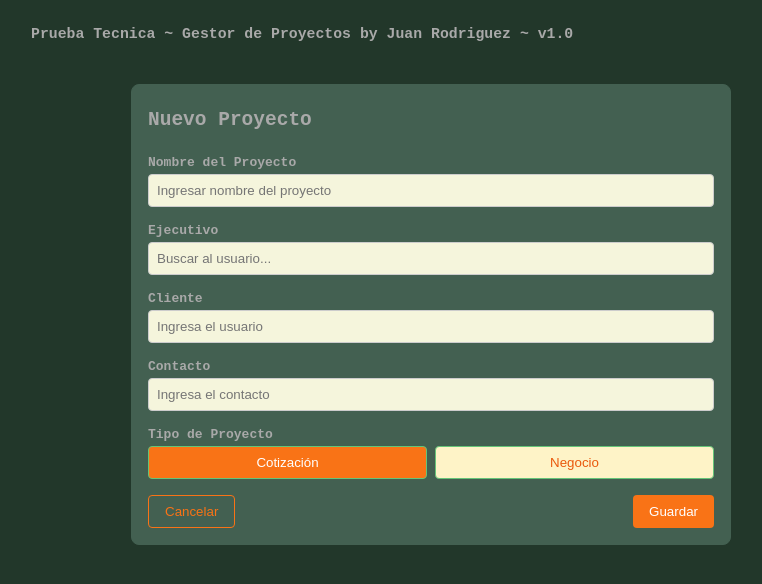
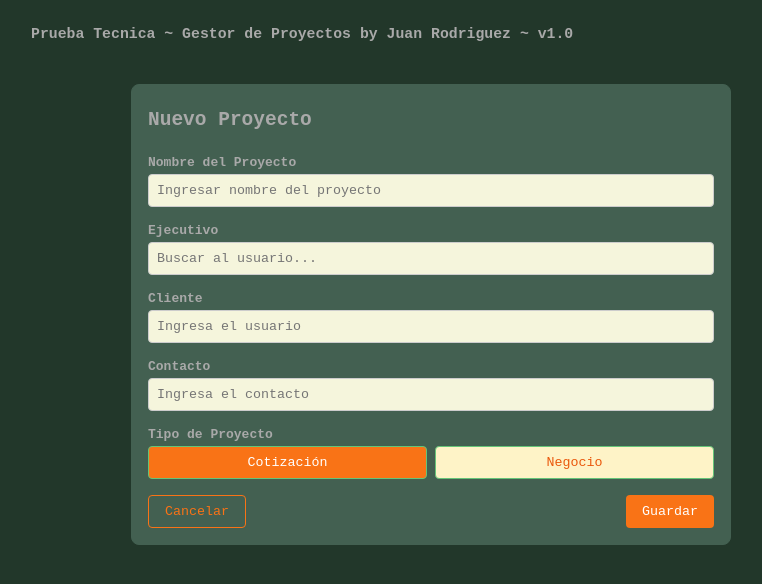
Before and after one commit to JuanPython1/prueba-tecnica-project-gestor-de-proyectos-by-juan, a Nuxt app: page /project/new in a window 1280 px wide. Shown: the top 584 px of the page, without its empty margins (209-971 px from the left). Built offline with nearby package versions, Linux system fonts and the light colour scheme.

Commit message:
fix add font family monospace inputs

```diff
--- a/components/CustomInput.vue
+++ b/components/CustomInput.vue
@@ -39,5 +39,6 @@ const props = defineProps({
   border-radius: 4px;
   width: 100%;
   box-sizing: border-box;
+  font-family: monospace;
 }
 </style>
--- a/components/ExecutiveSelector.vue
+++ b/components/ExecutiveSelector.vue
@@ -82,6 +82,7 @@ const selectItem = (item) => {
   border: 1px solid #ccc;
   background-color: beige;
   border-radius: 4px;
+  font-family: monospace;
 }
 
 .suggestions {
--- a/components/ProjectForm.vue
+++ b/components/ProjectForm.vue
@@ -179,6 +179,7 @@ const cancel = () => {
   color: #ea580c;
   cursor: pointer;
   border-radius: 4px;
+  font-family: monospace;
 }
 .type-buttons button.active {
   background-color: #f97316;
@@ -194,6 +195,7 @@ const cancel = () => {
   border: none;
   border-radius: 4px;
   cursor: pointer;
+  font-family: monospace;
 }
 .btn.submit {
   background-color: #f97316;
--- a/components/ProjectTable.vue
+++ b/components/ProjectTable.vue
@@ -115,6 +115,7 @@ const confirmDelete = (project) => {
   background-color: #3c6c4a;
   color: #fff;
   cursor: pointer;
+  font-family: monospace;
 }
 .btn:hover {
   background-color: #5baa88;
--- a/pages/index.vue
+++ b/pages/index.vue
@@ -36,6 +36,7 @@ const createProject = () => {
   background-color: #f97316;
   color: #fff;
   cursor: pointer;
+  font-family: monospace;
 }
 .btn:hover {
   background-color: #ea580c;
--- a/styles/global.css
+++ b/styles/global.css
@@ -11,4 +11,5 @@ body {
   padding: 16px;
   color: darkgrey;
   font-size: 0.57em;
+
 }
```
